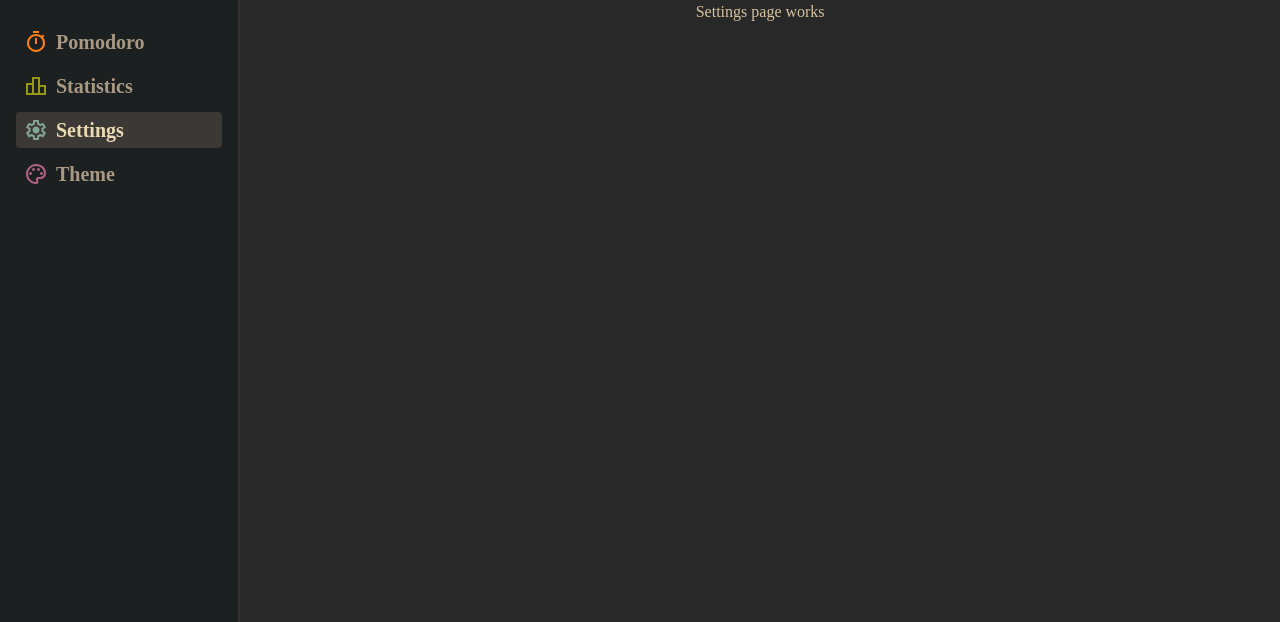
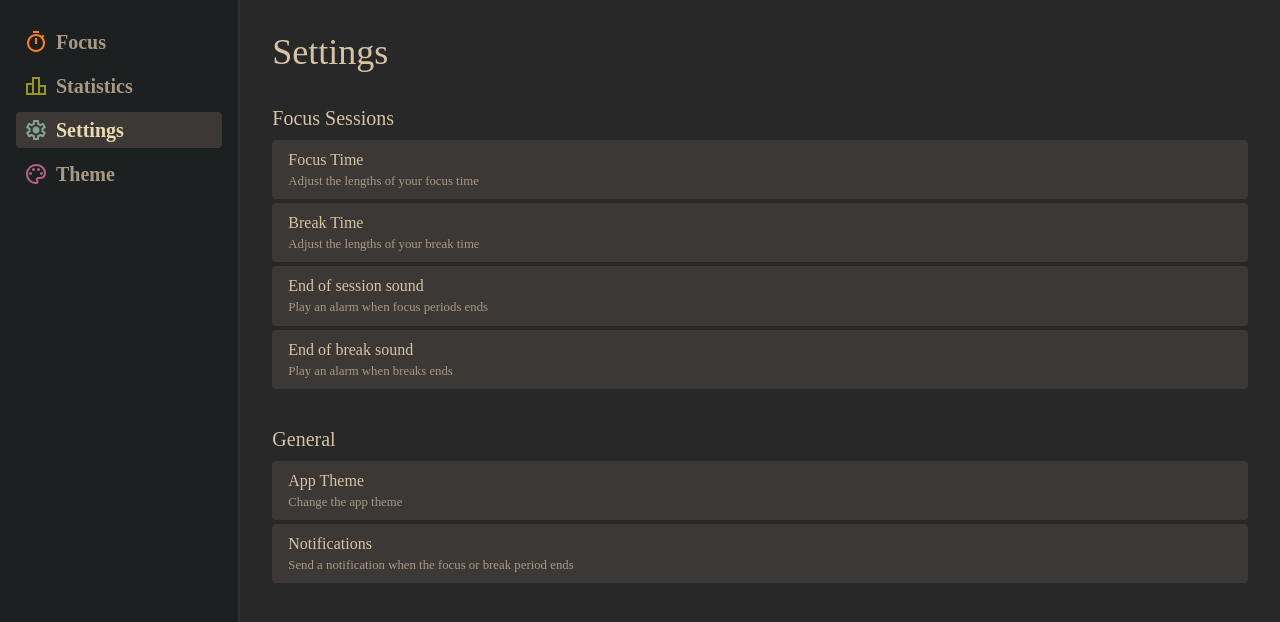
Before and after one commit to IorgaFlorinAlexandru/pomodoro-app, a React (Vite) app: page /settings in a window 1280 px wide. Shown: the top 622 px of the page. Built offline with nearby package versions, Linux system fonts and the light colour scheme; a web font is replaced by a local one.

Commit message:
Add test progress bar and mock up settings page

```diff
--- a/src/App.tsx
+++ b/src/App.tsx
@@ -12,7 +12,7 @@ function App() {
     <div className='flex w-full h-screen
         bg-gruvbox-gray-800 text-gruvbox-wheat-300'>
         <Navbar/>
-        <div className='flex justify-center h-full w-full'>
+        <div className='h-full w-full'>
             <Routes>
                 <Route path="/" element={<Pomodoro />}/>
                 <Route path="/statistics" element={<Statistics />}/>
--- a/src/components/pomodoro/Timer.tsx
+++ b/src/components/pomodoro/Timer.tsx
@@ -15,6 +15,7 @@ function Timer() {
     const time = useRef(SECONDS);
     const [displayedTime, setDisplayedTime] = useState(getDisplayedTime(time.current));
     const intervalId = useRef<ReturnType<typeof setInterval> | null>(null);
+
 
     useEffect(() => {
         return () => {
@@ -132,13 +133,13 @@ function Timer() {
             <div className="flex flex-col justify-center items-center h-full">
                 <h1 className="text-8xl font-bold">{displayedTime}</h1>
                 <div className="flex justify-center items-center h-5
-                    mt-4 p-2 rounded-lg text-sm font-semibold cursor-pointer
+                    mt-3 p-2 rounded-lg text-sm font-semibold cursor-pointer
                     bg-gruvbox-gray-500">
                     <div className="w-2.5 h-2.5 mr-1 rounded-full
                         bg-gruvbox-purple-400"></div>
                     <span>Study</span>
                 </div>
-                <div className="flex flex-wrap justify-center gap-4 mt-6
+                <div className="flex flex-wrap justify-center gap-4 mt-7
                     font-medium text-lg">
                     {buttons}
                 </div>
--- a/src/pages/Pomodoro.tsx
+++ b/src/pages/Pomodoro.tsx
@@ -1,9 +1,19 @@
 import Timer from '../components/pomodoro/Timer';
+import tuneIcon from '../assets/icons/tune.svg';
 
 function Pomodoro() {
     return (
         <>
-            <Timer/>
+         <div className="flex flex-col justify-center w-full h-full pt-8 pb-16">
+          <div className="flex justify-end items-center px-6">
+            <button className="h-min p-1 rounded-md
+                text-gruvbox-wheat-200 bg-gruvbox-gray-800
+                hover:bg-gruvbox-gray-500 active:bg-gruvbox-gray-600">
+                <img src={tuneIcon} />
+            </button>
+          </div>
+         <Timer/>
+         </div>
         </>
     )
 }
--- a/src/pages/Settings.tsx
+++ b/src/pages/Settings.tsx
@@ -1,7 +1,66 @@
 function Settings() {
-    return <>
-        <h1>Settings page works</h1>
-        </>
+    return (
+     <>
+      <div className="flex flex-col p-8">
+       <h2 className="text-4xl">Settings</h2>
+       <div className="mt-8">
+        <h2 className="text-xl mb-2">Focus Sessions</h2>
+        <div className="w-full my-1 p-2 px-4 rounded bg-gruvbox-gray-600">
+         <div>
+            <h4>Focus Time</h4>
+            <p className="text-[0.8rem] text-gruvbox-wheat-500">
+                Adjust the lengths of your focus time
+            </p>
+         </div>
+        </div>
+        <div className="w-full my-1 p-2 px-4 rounded bg-gruvbox-gray-600">
+         <div>
+            <h4>Break Time</h4>
+            <p className="text-[0.8rem] text-gruvbox-wheat-500">
+                Adjust the lengths of your break time
+            </p>
+         </div>
+        </div>
+        <div className="w-full my-1 p-2 px-4 rounded bg-gruvbox-gray-600">
+         <div>
+            <h4>End of session sound</h4>
+            <p className="text-[0.8rem] text-gruvbox-wheat-500">
+               Play an alarm when focus periods ends
+            </p>
+         </div>
+        </div>
+        <div className="w-full my-1 p-2 px-4 rounded bg-gruvbox-gray-600">
+         <div>
+            <h4>End of break sound</h4>
+            <p className="text-[0.8rem] text-gruvbox-wheat-500">
+               Play an alarm when breaks ends
+            </p>
+         </div>
+        </div>
+       </div>
+       <div className="mt-8">
+        <h2 className="text-xl mb-2">General</h2>
+        <div className="w-full my-1 p-2 px-4 rounded bg-gruvbox-gray-600">
+         <div>
+            <h4>App Theme</h4>
+            <p className="text-[0.8rem] text-gruvbox-wheat-500">
+               Change the app theme
+            </p>
+         </div>
+        </div>
+        <div className="w-full my-1 p-2 px-4 rounded bg-gruvbox-gray-600">
+         <div>
+            <h4>Notifications</h4>
+            <p className="text-[0.8rem] text-gruvbox-wheat-500">
+               Send a notification when the focus or break period ends
+            </p>
+         </div>
+        </div>
+       </div>
+      </div>
+
+     </>
+    )
 }
 
 export default Settings;
--- a/src/utils/nav.constants.ts
+++ b/src/utils/nav.constants.ts
@@ -8,7 +8,7 @@ export const NavigationRoutes: NavRoute[] = [
     {
         route: '/',
         icon: timerIcon,
-        name: 'Pomodoro'
+        name: 'Focus'
     },
     {
         route: '/statistics',
```
